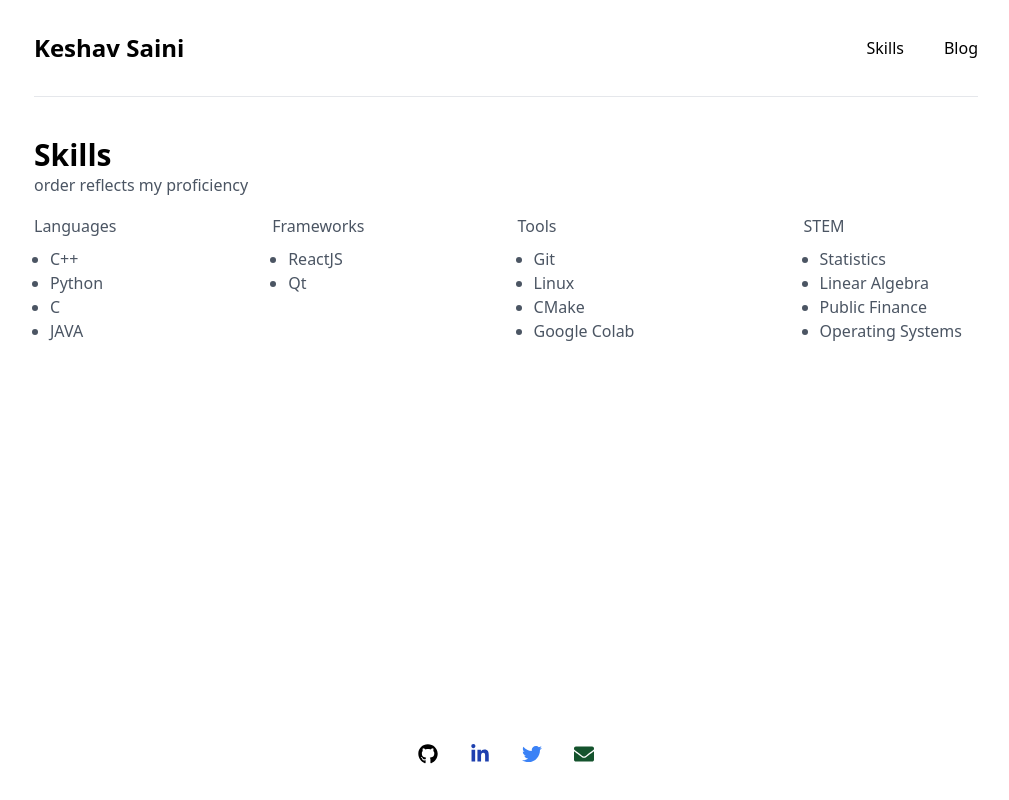
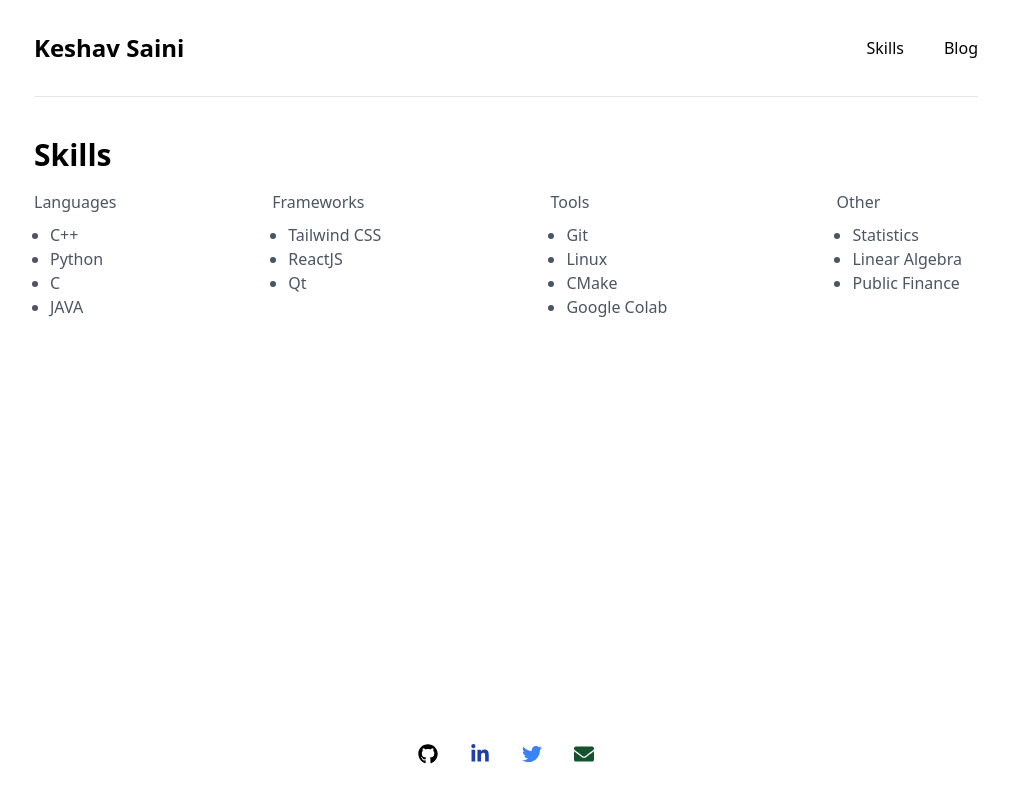
Before and after one commit to professor91/keshav-saini, a React (Create React App) app: page /skills in a window 1280 px wide. Shown: the whole page, without its empty margins (134-1143 px from the left). Built offline with nearby package versions, Linux system fonts and the light colour scheme.

Commit message:
misc updates

```diff
--- a/src/components/Skills.js
+++ b/src/components/Skills.js
@@ -8,7 +8,6 @@ function Skills() {
                 className="text-3xl font-bold">
                 Skills
             </p>
-            <p className="text-gray-600">order reflects my proficiency</p>
             <div
                 className="flex justify-between">
                 <div>
@@ -31,6 +30,7 @@ function Skills() {
                     </p>
                     <ul
                         className="list-disc mt-2 mx-4 text-gray-600 ">
+                        <li>Tailwind CSS</li>
                         <li>ReactJS</li>
                         <li>Qt</li>
                     </ul>
@@ -51,14 +51,13 @@ function Skills() {
                 <div>
                     <p
                         className="text-gray-600 leading-relaxed mt-4">
-                        STEM
+                        Other
                     </p>
                     <ul
                         className="list-disc mt-2 mx-4 text-gray-600 ">
                         <li>Statistics</li>
                         <li>Linear Algebra</li>
                         <li>Public Finance</li>
-                        <li>Operating Systems</li>
                     </ul>
                 </div>
             </div>
```
